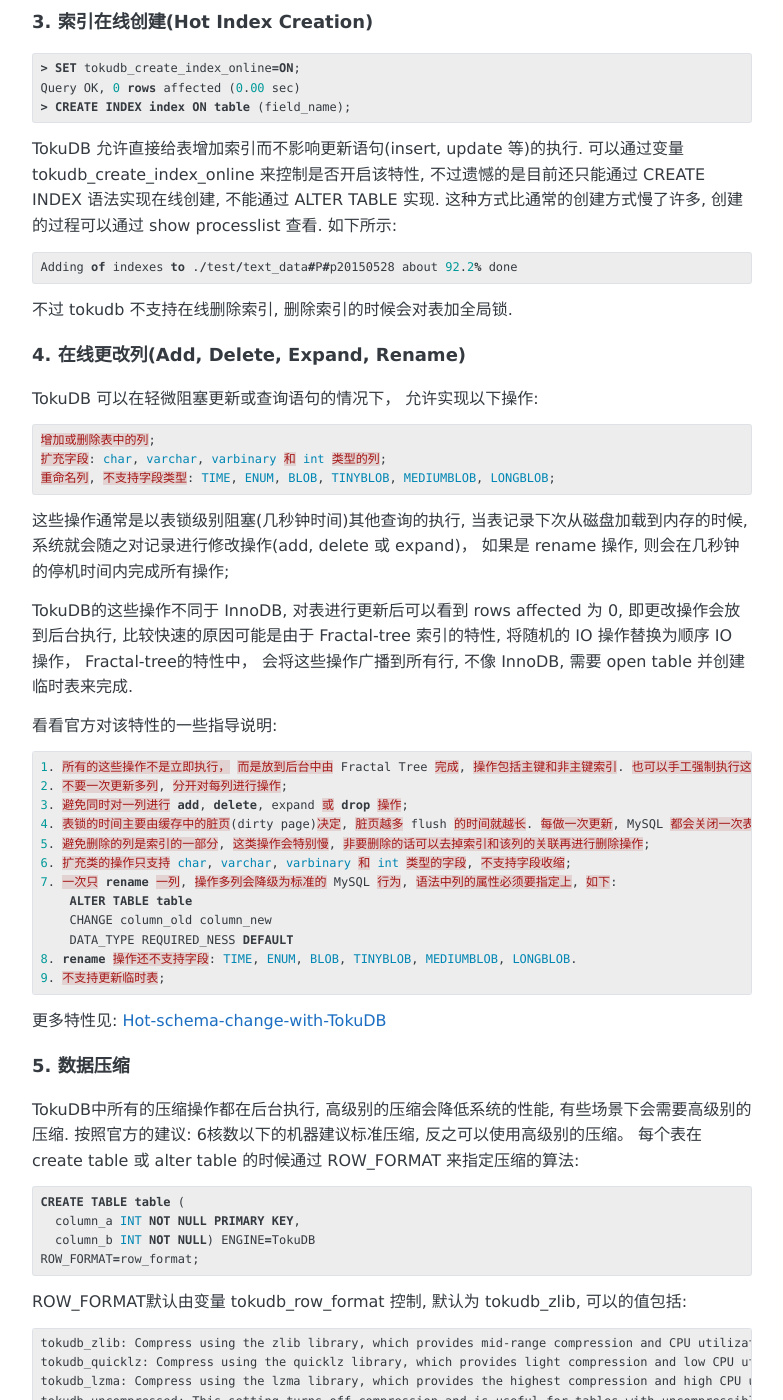
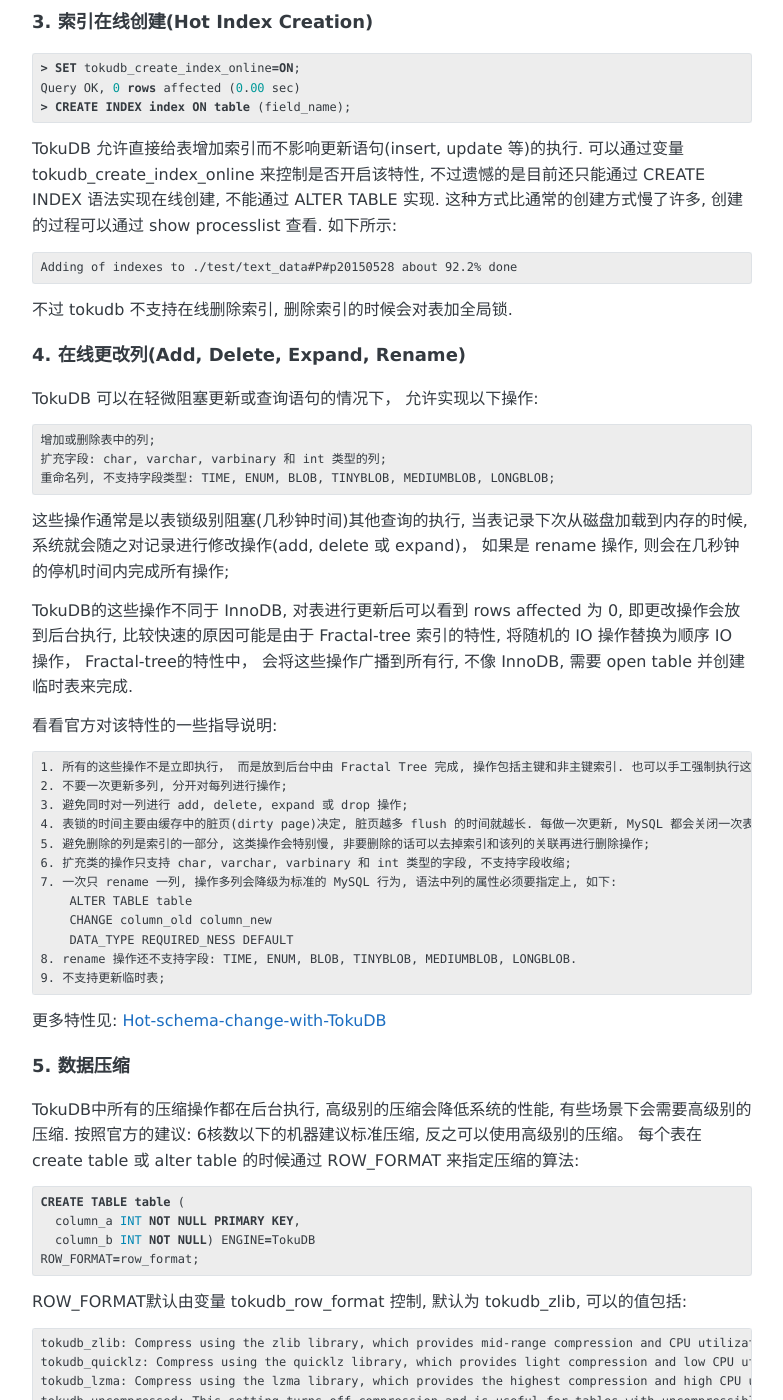
Before and after one commit to arstercz/arstercz.github.io, a Jekyll site: the page built from _posts/2015-04-23-tokudb-%e7%89%b9%e6%80%a7%e6%a6%82%e8%a7%88.md, in a window 1280 px wide and 1400 px high, scrolled down 991 px. Shown: the whole window, without its empty margins (248-1031 px from the left). Built offline with Jekyll 4.4.1, drawn with Linux system fonts in a browser that asks for light colours; comment, search, counter and statistics services are not loaded; some of the changed text lies outside the part shown.

Commit message:
markdown write

````diff
--- a/_posts/2015-04-23-tokudb-%e7%89%b9%e6%80%a7%e6%a6%82%e8%a7%88.md
+++ b/_posts/2015-04-23-tokudb-%e7%89%b9%e6%80%a7%e6%a6%82%e8%a7%88.md
@@ -47,14 +47,14 @@
 > CREATE INDEX index ON table (field_name);
 ```
 TokuDB 允许直接给表增加索引而不影响更新语句(insert, update 等)的执行. 可以通过变量 tokudb_create_index_online 来控制是否开启该特性, 不过遗憾的是目前还只能通过 CREATE INDEX 语法实现在线创建, 不能通过 ALTER TABLE 实现. 这种方式比通常的创建方式慢了许多, 创建的过程可以通过 show processlist 查看. 如下所示:
-```sql
+```
 Adding of indexes to ./test/text_data#P#p20150528 about 92.2% done
 ```
 不过 tokudb 不支持在线删除索引, 删除索引的时候会对表加全局锁.
 
 ### 4. 在线更改列(Add, Delete, Expand, Rename)
 TokuDB 可以在轻微阻塞更新或查询语句的情况下， 允许实现以下操作:
-```sql
+```
 增加或删除表中的列;
 扩充字段: char, varchar, varbinary 和 int 类型的列;
 重命名列, 不支持字段类型: TIME, ENUM, BLOB, TINYBLOB, MEDIUMBLOB, LONGBLOB;
@@ -64,7 +64,7 @@
 TokuDB的这些操作不同于 InnoDB, 对表进行更新后可以看到 rows affected 为 0, 即更改操作会放到后台执行, 比较快速的原因可能是由于 Fractal-tree 索引的特性, 将随机的 IO 操作替换为顺序 IO 操作， Fractal-tree的特性中， 会将这些操作广播到所有行, 不像 InnoDB, 需要 open table 并创建临时表来完成.
 
 看看官方对该特性的一些指导说明:
-```sql
+```
 1. 所有的这些操作不是立即执行， 而是放到后台中由 Fractal Tree 完成, 操作包括主键和非主键索引. 也可以手工强制执行这些操作, 使用 OPTIMIZE TABLE X 命令即可, TokuDB 从 7.1.0 开始OPTIMIZE TABLE命令也支持在线完成, 但是不会重建索引;
 2. 不要一次更新多列, 分开对每列进行操作;
 3. 避免同时对一列进行 add, delete, expand 或 drop 操作;
@@ -148,7 +148,7 @@
 echo never > /sys/kernel/mm/redhat_transparent_hugepage/enabled
 ```
 较新的版本从 5.6.22-72.0 开始增加了 ps_tokudb_admin 命令来简化安装 TokuDB 存储引擎的安装, 比如以下:
-```text
+```sql
 [root@cz node3321]# /opt/Percona-Server-5.6.23-rel72.1-Linux.x86_64/bin/ps_tokudb_admin --enable -uroot -S data/s3321 --host=localhost -p
 Enter password:
 Checking if Percona server is running with jemalloc enabled...
@@ -214,20 +214,20 @@
 1. 在线优化限制
 默认情况下, 只要系统资源可用，TokuDB 会一直对表做优化操作, 没有上线设置, tokudb_optimize_throttle 变量用来限制一秒内优化 Fractal tree 叶子节点的数量. 该参数
 默认为 0, 有效值的范围为 [0, 1000000], 比如以下命令限制一秒最多优化一个叶子节点.
-```SQL
+```sql
 set tokudb_optimize_throttle=1
 optimize table t;
 ```
 2. 优化表的单个索引
 可以通过 tokudb_optimize_index_name 变量按照索引名字指定优化的索引, 比如以下:
-```SQL
+```sql
 set tokudb_optimize_index_name='primary';
 optimize table t;
 ```
 3. 优化 Fractal tree 索引的子集
 如果 Fractal tree 索引树的左边做了很多 delete 操作，那么只优化左边这部分是个很好的方式, 变量 tokudb_optimize_index_fraction 可以用来控制索引树的子树的大小,
 值范围为 [0.0 1.0], 默认为 1.0, 表示优化整个 Fractal tree  索引, 下面的示例只优化索引树最左边的10%的部分:
-```SQL
+```sql
 set tokudb_optimize_index_name='primary';
 set tokudb_optimize_index_fraction=0.1;
 optimize table t;
````
